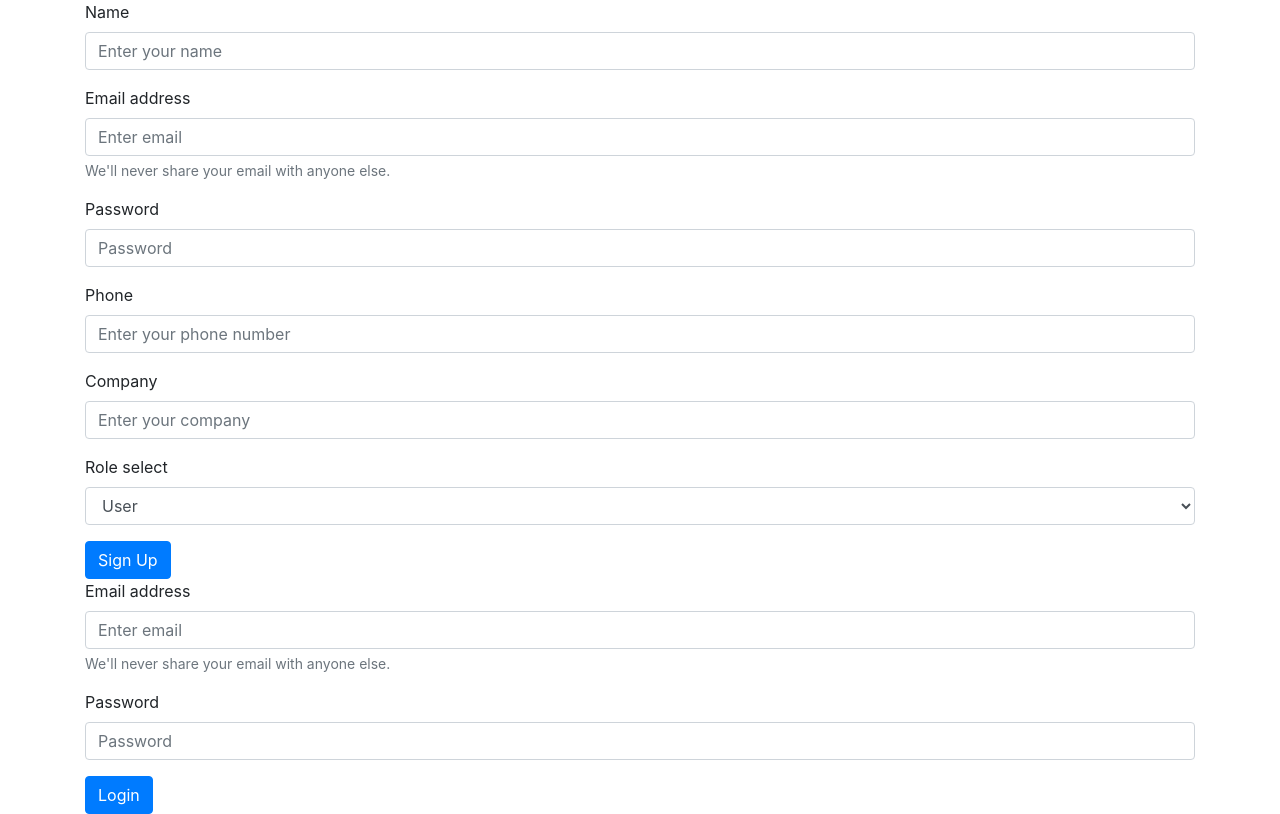
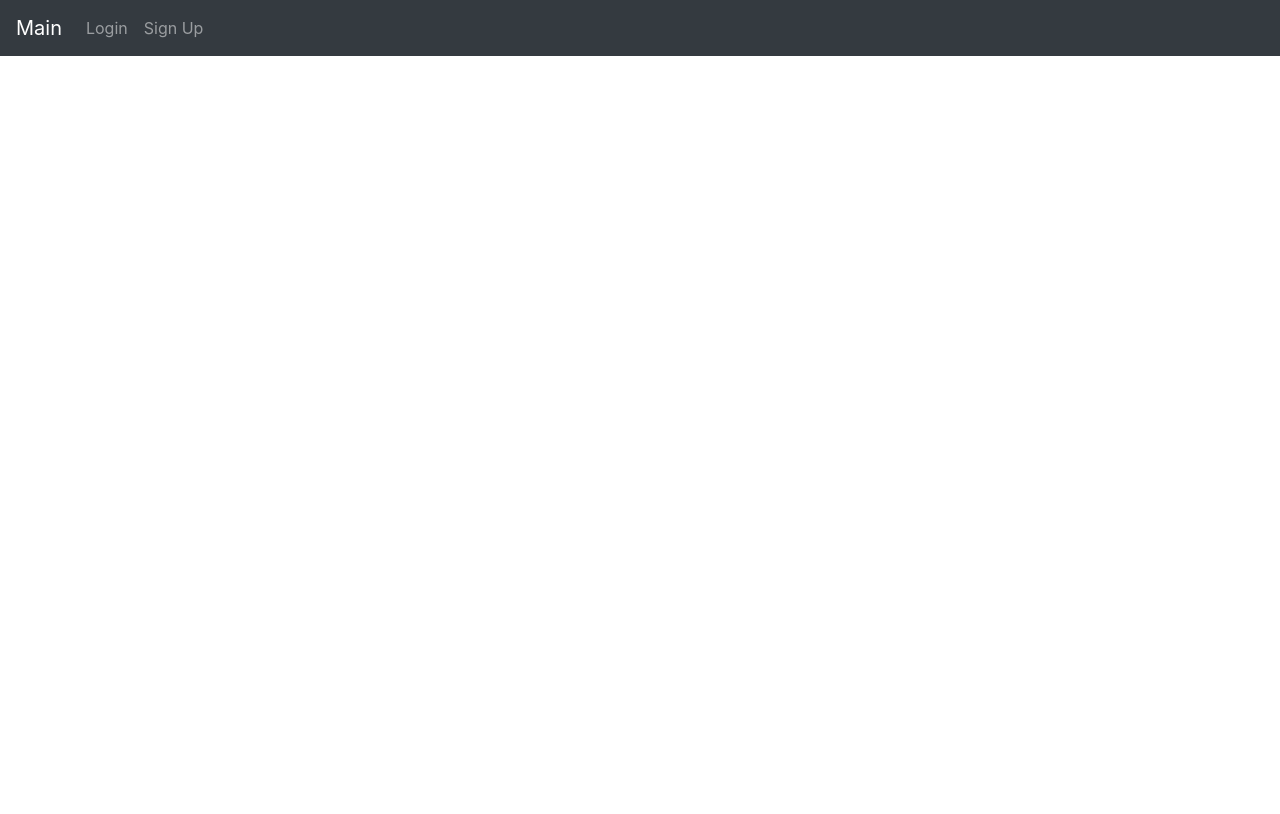
Before and after one commit to victor11555/grapes-lab, a React (Create React App) app in the folder front/: page / in a window 1280 px wide. Built offline with nearby package versions, Linux system fonts and the light colour scheme.

Commit message:
Navbar_Added

```diff
--- a/front/src/App.js
+++ b/front/src/App.js
@@ -2,12 +2,17 @@ import './App.css';
 import 'bootstrap/dist/css/bootstrap.min.css'
 import SignUp from './pages/SignUp/SignUp';
 import Login from './pages/Login/Login';
+import { Switch, Route } from 'react-router-dom';
+import NavBar from './components/common/Navbar/Navbar';
 
 function App() {
   return (
     <div className='App'>
-      <SignUp/>
-      <Login/>
+      <NavBar/>
+      <Switch>
+        <Route exact path='/login' component={Login}/>
+        <Route exact path='/signup' component={SignUp}/>
+      </Switch>
     </div>
   );
 }
--- /dev/null
+++ b/front/src/components/common/Navbar/Navbar.js
@@ -0,0 +1,22 @@
+import React from 'react';
+import { Navbar, Nav } from 'react-bootstrap';
+
+
+function NavBar() {
+
+
+  return (
+    <>
+      <Navbar bg="dark" variant="dark">
+        <Navbar.Brand href="/">Main</Navbar.Brand>
+        <Nav className="mr-auto">
+          <Nav.Link href="/login">Login</Nav.Link>
+          <Nav.Link href="/signup">Sign Up</Nav.Link>
+        </Nav>
+      </Navbar>
+
+    </>
+  );
+}
+
+export default NavBar;
--- a/front/src/index.js
+++ b/front/src/index.js
@@ -4,9 +4,12 @@ import './index.css';
 import App from './App';
 import { Provider } from 'react-redux';
 import { store } from './store/store'
+import { BrowserRouter } from 'react-router-dom';
 ReactDOM.render(
   <Provider store={store}>
+    <BrowserRouter>
     <App />
+    </BrowserRouter>
   </Provider>,
   document.getElementById('root'),
 );
```
